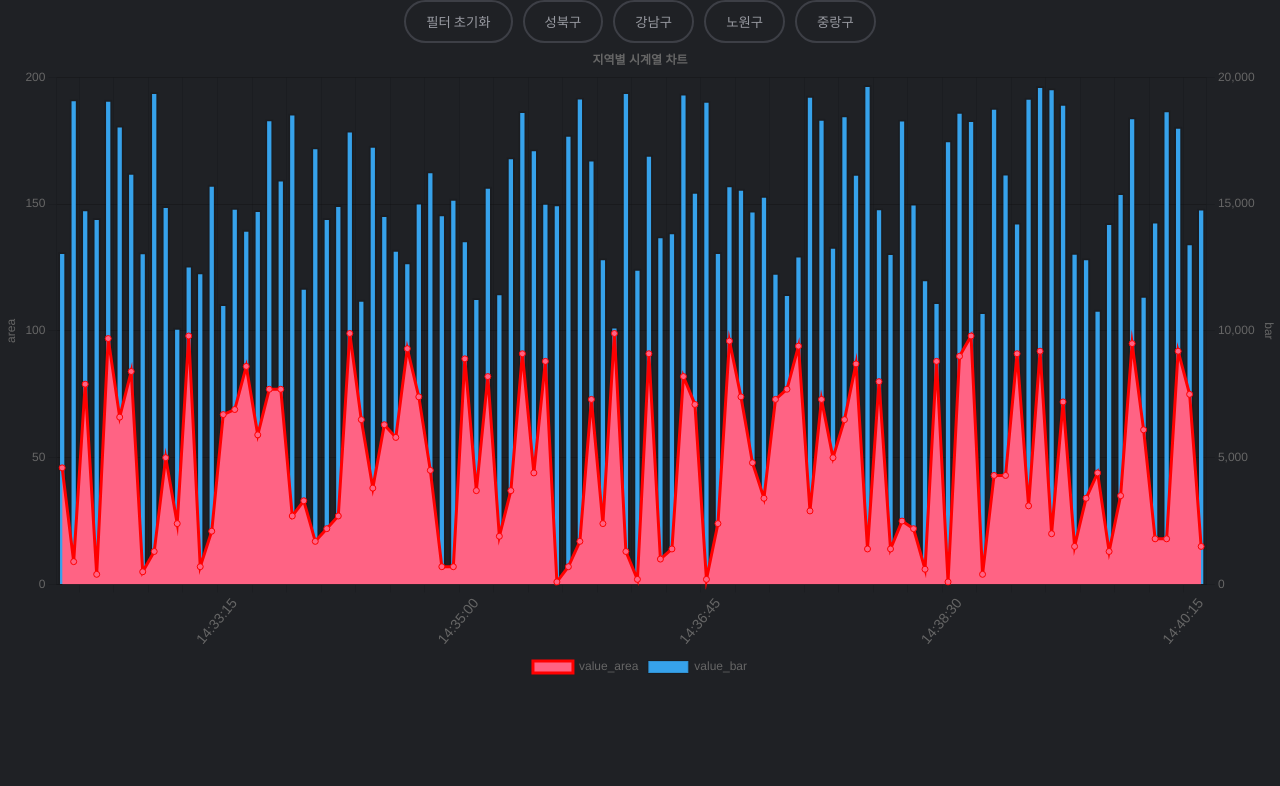
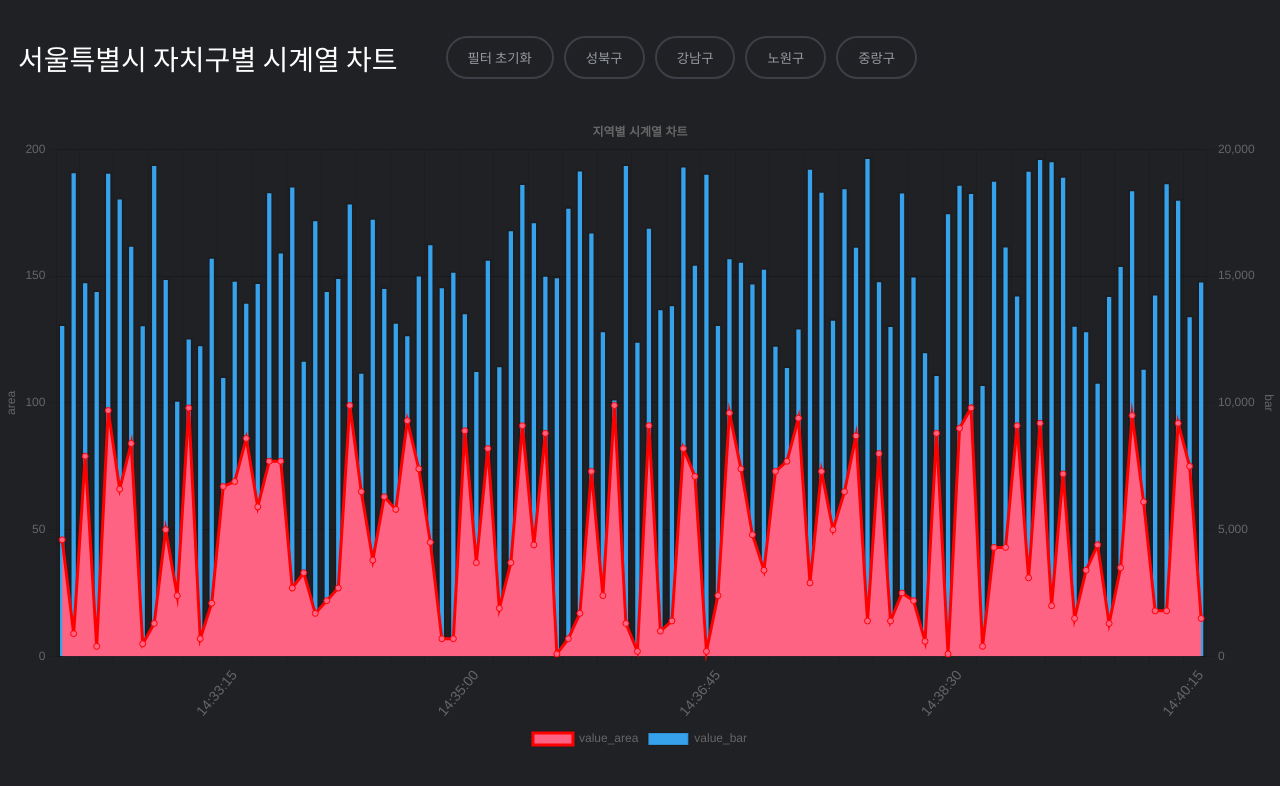
Before and after one commit to mihyunLee/region-time-chart, a React (Create React App) app: page / in a window 1280 px wide. Shown: the top 786 px of the page. Built offline with nearby package versions, Linux system fonts and the light colour scheme.

Commit message:
💄 DESIGN: Header 컴포넌트 구현 및 스타일링

```diff
--- a/src/App.tsx
+++ b/src/App.tsx
@@ -5,8 +5,10 @@ import { formatResponseData, fetchChartData } from './utils/chartData';
 import Chart from './components/Chart';
 import FilterTabs from './components/FilterTabs';
 import GlobalStyle from './styles/GlobalStyle';
+import Header from './components/Header';
+import styled from 'styled-components';
 
-function App() {
+export default function App() {
   const [chartDataList, setChartDataList] = useState<TChartDataList>([]);
   const [selectedId, setSelectedId] = useState<string>('');
 
@@ -20,10 +22,18 @@ function App() {
   return (
     <>
       <GlobalStyle />
-      <FilterTabs chartDataList={chartDataList} setSelectedId={setSelectedId} />
+      <HeaderContainer>
+        <Header>서울특별시 자치구별 시계열 차트</Header>
+        <FilterTabs chartDataList={chartDataList} setSelectedId={setSelectedId} />
+      </HeaderContainer>
       <Chart chartDataList={chartDataList} selectedId={selectedId} setSelectedId={setSelectedId} />
     </>
   );
 }
 
-export default App;
+const HeaderContainer = styled.header`
+  display: flex;
+  align-items: center;
+  gap: 48px;
+  margin: 36px 18px;
+`;
--- /dev/null
+++ b/src/components/Header.tsx
@@ -0,0 +1,15 @@
+import React from 'react';
+import styled from 'styled-components';
+
+type ComponentProps = {
+  children: React.ReactNode;
+};
+
+export default function Header({ children }: ComponentProps) {
+  return <Title>{children}</Title>;
+}
+
+const Title = styled.h1`
+  font-size: 28px;
+  font-weight: 500;
+`;
```
